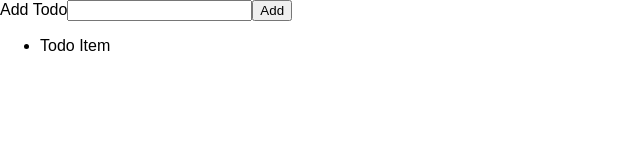
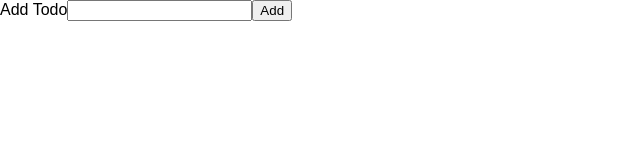
Before and after one commit to gokusenz/reactjs-ToDo-app, a React (Create React App) app: page / in a window 1280 px wide. Shown: the top 160 px of the page, without its empty margins (0-640 px from the left). Built offline with nearby package versions, Linux system fonts and the light colour scheme.

Commit message:
add math = foreach

```diff
--- a/src/App.js
+++ b/src/App.js
@@ -6,13 +6,17 @@ class App extends Component {
 
   constructor(props) {
     super(props)
+    this.state = {
+      todoItems: []
+    }
   }
 
   render() {
+    let { todoItems } = this.state
     return (
       <div>
         <TodoInput />
-        <Todolist />
+        <Todolist items={todoItems} />
       </div>
     )
   }
--- a/src/Todolist.js
+++ b/src/Todolist.js
@@ -3,10 +3,13 @@ import Todoitem from "./Todoitem"
 
 class Todolist extends Component {
     render() {
+        let { items } = this.props
         return (
             <div>
             <ul>
-                <li><Todoitem /></li>
+                {
+                    items.map(todo => <li><Todoitem /></li>)
+                }
             </ul>
             </div>
         )
```
